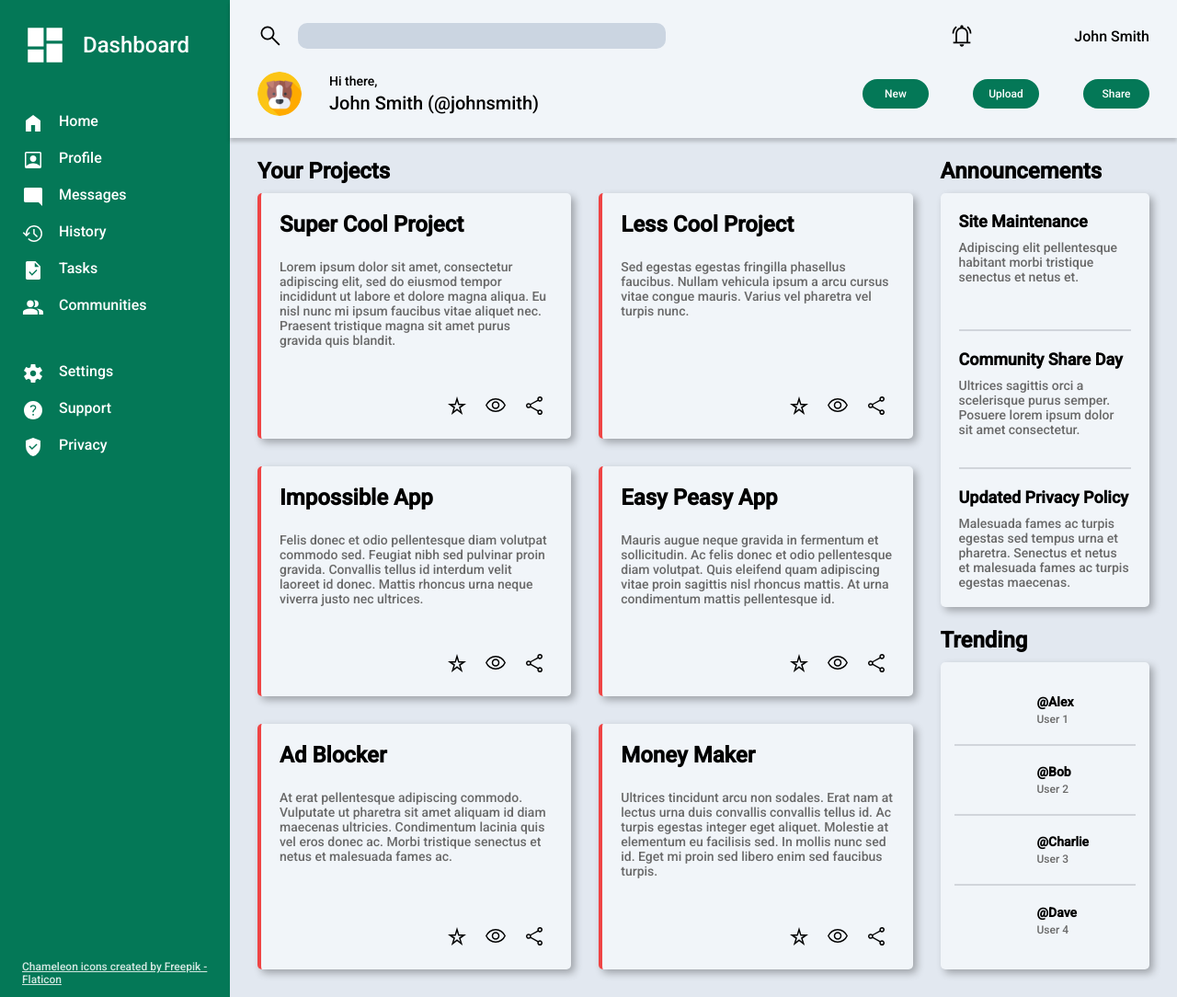
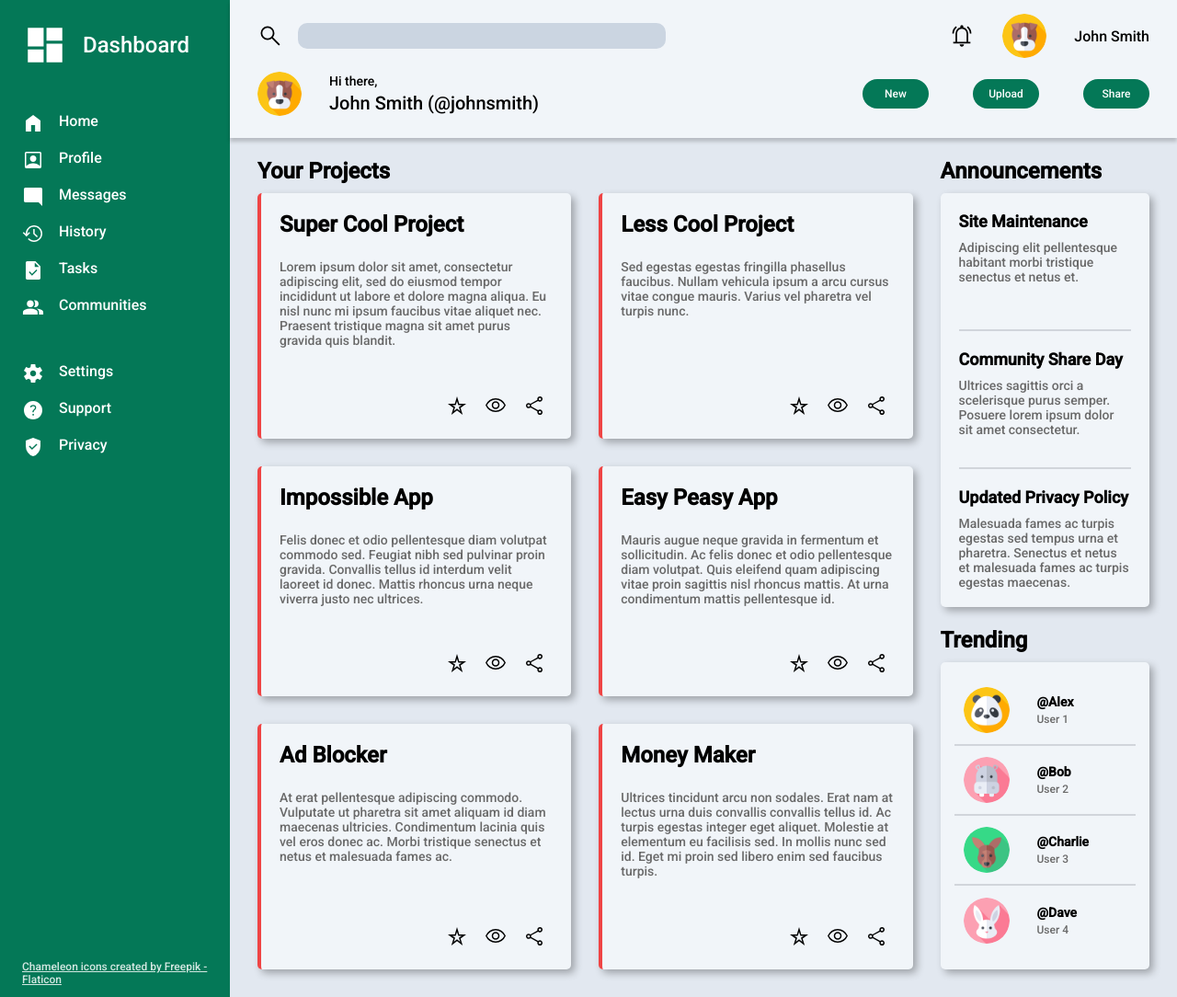
Before and after one commit to akhantz250/Admin-dashboard, a plain HTML site: page index.html in a window 1280 px wide. Shown: the whole page at 92% size. Drawn offline with Linux system fonts and the light colour scheme; the site is published under a folder, as on GitHub Pages, so addresses that start at the root find nothing.

Commit message:
fixed image file paths

```diff
--- a/index.html
+++ b/index.html
@@ -6,6 +6,7 @@
     <meta name="viewport" content="width=device-width, initial-scale=1.0">
     <title>Admin Dashboard</title>
     <link rel="stylesheet" href="styles.css">
+    <link rel="icon" href="./images/dashboard.svg">
 </head>
 <body>
     <div class="container">
@@ -135,7 +136,7 @@
                     <div class="heading"><h1>Trending</h1></div>
                     <div class="trending-container">
                         <div class="trending-row" >
-                            <div class="trending-avatar" style="background-image: url(/images/panda-bear.png);"></div>
+                            <div class="trending-avatar" style="background-image: url(./images/panda-bear.png);"></div>
                             <div>
                                 <h4>@Alex</h2>
                                 <p>User 1</p>
@@ -143,7 +144,7 @@
 
                         </div>
                         <div class="trending-row">
-                            <div class="trending-avatar" style="background-image: url(/images/hippo.png);"></div>
+                            <div class="trending-avatar" style="background-image: url(./images/hippo.png);"></div>
                             <div>
                                 <h4>@Bob</h2>
                                 <p>User 2</p>
@@ -151,7 +152,7 @@
 
                         </div>
                         <div class="trending-row">
-                            <div class="trending-avatar" style="background-image: url(/images/kangaroo.png);"></div>
+                            <div class="trending-avatar" style="background-image: url(./images/kangaroo.png);"></div>
                             <div>
                                 <h4>@Charlie</h2>
                                 <p>User 3</p>
@@ -159,7 +160,7 @@
 
                         </div>
                         <div class="trending-row">
-                            <div class="trending-avatar" style="background-image: url(/images/rabbit.png);"></div>
+                            <div class="trending-avatar" style="background-image: url(./images/rabbit.png);"></div>
                             <div>
                                 <h4>@Dave</h2>
                                 <p>User 4</p>
--- a/styles.css
+++ b/styles.css
@@ -204,7 +204,7 @@ a{
 }
 
 .top-right-avatar{
-    background-image: url(/images/dog.png);
+    background-image: url(./images/dog.png);
     background-repeat: no-repeat;
     background-position: center;
     background-size: cover;
```
